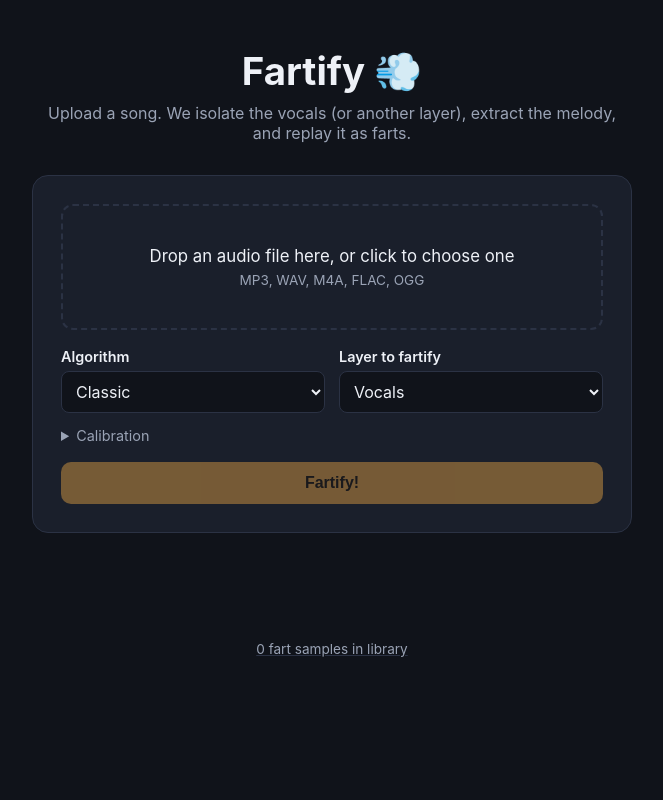
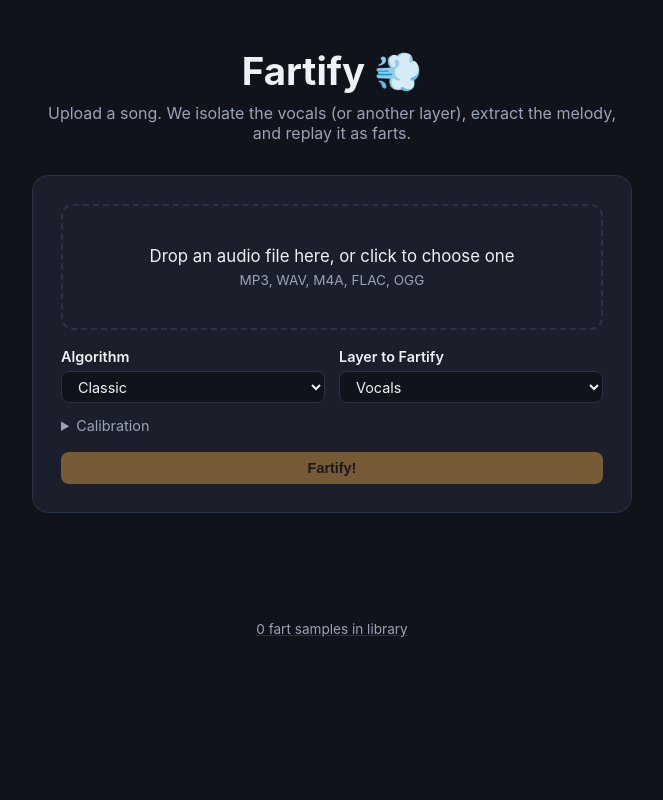
Before and after one commit to Lindblum/fartify-py, a Flask app: page / in a window 1280 px wide. Shown: the whole page, without its empty margins (308-971 px from the left). Run offline with Flask 3, Linux system fonts and the light colour scheme; data that the repository does not hold is empty.

Commit message:
Tighten UI controls, show failed-job logs, default to port 5181
- Download and delete buttons use inline SVG icons instead of emoji.
- Text boxes, dropdowns and buttons share one compact size (32px tall,
  12px side padding, 0.9rem text), set by CSS variables.
- Job cards put the result text and spectrograms in a collapsible
  Details section. For a failed job it holds the job's captured log
  lines and traceback (last 200 lines, saved with the job).
- "Layer to Fartify" is capitalized.
- The server defaults to port 5181 (PORT still overrides).

Co-Authored-By: Claude Opus 5.5 <noreply@anthropic.com>

```diff
--- a/app.py
+++ b/app.py
@@ -191,12 +191,39 @@ def _set_job(job_id: str, **fields):
         _save_jobs_locked()
 
 
+class _ThreadLogCapture(logging.Handler):
+    """Collects the log lines written by one thread (a job's worker), so a
+    failed job can show what led up to the error. Keeps only the last
+    JOB_LOG_MAX_LINES."""
+
+    def __init__(self):
+        super().__init__(level=logging.INFO)
+        self.thread_id = threading.get_ident()
+        self.lines: list[str] = []
+        self.setFormatter(logging.Formatter("%(asctime)s %(levelname)s %(name)s: %(message)s"))
+
+    def emit(self, record: logging.LogRecord):
+        if record.thread != self.thread_id:
+            return
+        try:
+            self.lines.append(self.format(record))
+        except Exception:  # noqa: BLE001 -- a log line must never break the job
+            return
+        del self.lines[:-JOB_LOG_MAX_LINES]
+
+
+# How much of a failed job's log is kept for the page to show.
+JOB_LOG_MAX_LINES = 200
+
+
 def _process_job(job_id: str, input_path: str, settings: PipelineSettings):
     work_dir = os.path.join(OUTPUT_DIR, job_id)
 
     def progress_cb(state: dict):
         _set_job(job_id, **state)
 
+    capture = _ThreadLogCapture()
+    logging.getLogger().addHandler(capture)
     try:
         _set_job(job_id, status="processing", stage="starting", progress=0.0)
         result = run_pipeline(
@@ -222,8 +249,10 @@ def _process_job(job_id: str, input_path: str, settings: PipelineSettings):
             job_result["approx_spectrogram_url"] = f"/jobs/{job_id}/spectrogram/approx"
         _set_job(job_id, status="done", progress=1.0, stage="done", result=job_result)
     except Exception as exc:  # noqa: BLE001
-        logging.exception("job %s failed", job_id)
-        _set_job(job_id, status="error", error=str(exc))
+        logging.exception("job %s failed", job_id)  # captured too, traceback included
+        _set_job(job_id, status="error", error=str(exc), error_log="\n".join(capture.lines))
+    finally:
+        logging.getLogger().removeHandler(capture)
 
 
 @app.route("/")
@@ -524,5 +553,5 @@ def rebuild_samples():
 
 
 if __name__ == "__main__":
-    port = int(os.environ.get("PORT", 5000))
+    port = int(os.environ.get("PORT", 5181))
     app.run(host="0.0.0.0", port=port, debug=True)
--- a/static/app.js
+++ b/static/app.js
@@ -331,6 +331,11 @@ function setJobState(card, job) {
   const progressStage = card.querySelector(".progress-stage");
   const resultWrap = card.querySelector(".job-result");
   const errorWrap = card.querySelector(".job-error");
+  // Details holds the result text + spectrograms for a finished job, and
+  // the error log for a failed one.
+  const details = card.querySelector(".job-details");
+  const resultMeta = card.querySelector(".result-meta");
+  const errorLog = card.querySelector(".error-log");
   // The download links live in the persistent .job-actions row (alongside
   // delete, which stays available in every state), so they're shown/hidden
   // on their own rather than via their old parent .job-result wrapper.
@@ -346,6 +351,9 @@ function setJobState(card, job) {
     resultWrap.classList.remove("hidden");
     downloadAudio.classList.remove("hidden");
     downloadMidi.classList.remove("hidden");
+    details.classList.remove("hidden");
+    resultMeta.classList.remove("hidden");
+    errorLog.classList.add("hidden");
     fillResult(card, job);
   } else if (job.status === "error") {
     progressWrap.classList.add("hidden");
@@ -354,9 +362,17 @@ function setJobState(card, job) {
     downloadAudio.classList.add("hidden");
     downloadMidi.classList.add("hidden");
     card.querySelector(".error-message").textContent = job.error || "Processing failed";
+    // Jobs that failed before error logs were kept (or were interrupted by
+    // a restart) have no log, so there's nothing to show in Details.
+    details.classList.toggle("hidden", !job.error_log);
+    resultMeta.classList.add("hidden");
+    card.querySelector(".result-spectrograms").classList.add("hidden");
+    errorLog.classList.remove("hidden");
+    errorLog.textContent = job.error_log || "";
   } else {
     resultWrap.classList.add("hidden");
     errorWrap.classList.add("hidden");
+    details.classList.add("hidden");
     downloadAudio.classList.add("hidden");
     downloadMidi.classList.add("hidden");
     progressWrap.classList.remove("hidden");
--- a/static/style.css
+++ b/static/style.css
@@ -7,6 +7,11 @@
   --muted: #9aa3b5;
   --border: #2b3244;
   --error: #ff6b6b;
+  /* Shared by every text box, dropdown and button. */
+  --control-height: 32px;
+  --control-pad-x: 12px;
+  --control-font-size: 0.9rem;
+  --control-radius: 8px;
 }
 
 * { box-sizing: border-box; }
@@ -77,12 +83,14 @@ h1 { font-size: 2.4rem; margin: 0 0 8px; }
 
 select, input[type="number"] {
   width: 100%;
-  padding: 9px 10px;
+  height: var(--control-height);
+  padding: 0 var(--control-pad-x);
   border: 1px solid var(--border);
-  border-radius: 8px;
+  border-radius: var(--control-radius);
   background: var(--bg);
   color: var(--text);
   font: inherit;
+  font-size: var(--control-font-size);
 }
 
 select:focus, input[type="number"]:focus { outline: none; border-color: var(--accent); }
@@ -95,13 +103,15 @@ input[type="checkbox"] { accent-color: var(--accent); width: 16px; height: 16px;
 
 .calibration { margin-top: 14px; }
 
-.calibration summary {
+.calibration summary,
+.job-details summary {
   cursor: pointer;
   color: var(--muted);
   font-size: 0.9rem;
   user-select: none;
 }
-.calibration summary:hover { color: var(--accent); }
+.calibration summary:hover,
+.job-details summary:hover { color: var(--accent); }
 
 .field-group {
   border: 1px solid var(--border);
@@ -137,17 +148,20 @@ button.link-button {
 button.link-button:hover:not(:disabled) { background: none; color: var(--accent); }
 
 button, .button {
-  display: inline-block;
+  display: inline-flex;
+  align-items: center;
+  justify-content: center;
+  gap: 6px;
   margin-top: 18px;
   width: 100%;
-  text-align: center;
-  padding: 12px 18px;
+  height: var(--control-height);
+  padding: 0 var(--control-pad-x);
   border: none;
-  border-radius: 10px;
+  border-radius: var(--control-radius);
   background: var(--accent);
   color: #1a1207;
   font-weight: 600;
-  font-size: 1rem;
+  font-size: var(--control-font-size);
   cursor: pointer;
   text-decoration: none;
   transition: background 0.15s ease, opacity 0.15s ease;
--- a/templates/index.html
+++ b/templates/index.html
@@ -32,7 +32,7 @@
               </select>
             </label>
             <label class="field">
-              <span class="field-label">Layer to fartify</span>
+              <span class="field-label">Layer to Fartify</span>
               <select id="layer" name="layer">
                 {% for l in layers %}
                 <option value="{{ l.value }}" data-note="{{ l.note }}">{{ l.label }}</option>
@@ -93,7 +93,11 @@
         <div class="progress-bar"><div class="progress-fill"></div></div>
         <p class="progress-stage"></p>
       </div>
-      <div class="job-result hidden">
+      <div class="job-error hidden">
+        <p class="error-message"></p>
+      </div>
+      <details class="job-details hidden">
+        <summary>Details</summary>
         <div class="result-meta"></div>
         <div class="result-spectrograms hidden">
           <a class="spectrogram-link layer-spectrogram" target="_blank" rel="noopener" title="Open full size">
@@ -111,15 +115,15 @@
             </span>
           </a>
         </div>
+        <pre class="error-log hidden"></pre>
+      </details>
+      <div class="job-result hidden">
         <audio class="player" controls></audio>
       </div>
-      <div class="job-error hidden">
-        <p class="error-message"></p>
-      </div>
       <div class="job-actions">
-        <a class="button download-audio hidden" download title="Download audio (WAV)">⬇️ WAV</a>
-        <a class="button secondary download-midi hidden" download title="Download melody (MIDI)">⬇️ MIDI</a>
-        <button type="button" class="icon-button delete-job" title="Delete job" aria-label="Delete job">🗑️</button>
+        <a class="button download-audio hidden" download title="Download audio (WAV)"><svg class="icon" viewBox="0 0 24 24" width="16" height="16" fill="none" stroke="currentColor" stroke-width="2" stroke-linecap="round" stroke-linejoin="round" aria-hidden="true"><path d="M21 15v4a2 2 0 0 1-2 2H5a2 2 0 0 1-2-2v-4"/><polyline points="7 10 12 15 17 10"/><line x1="12" y1="15" x2="12" y2="3"/></svg> WAV</a>
+        <a class="button secondary download-midi hidden" download title="Download melody (MIDI)"><svg class="icon" viewBox="0 0 24 24" width="16" height="16" fill="none" stroke="currentColor" stroke-width="2" stroke-linecap="round" stroke-linejoin="round" aria-hidden="true"><path d="M21 15v4a2 2 0 0 1-2 2H5a2 2 0 0 1-2-2v-4"/><polyline points="7 10 12 15 17 10"/><line x1="12" y1="15" x2="12" y2="3"/></svg> MIDI</a>
+        <button type="button" class="icon-button delete-job" title="Delete job" aria-label="Delete job"><svg class="icon" viewBox="0 0 24 24" width="18" height="18" fill="none" stroke="currentColor" stroke-width="1.75" stroke-linecap="round" stroke-linejoin="round" aria-hidden="true"><polyline points="3 6 5 6 21 6"/><path d="M19 6l-1 14a2 2 0 0 1-2 2H8a2 2 0 0 1-2-2L5 6"/><path d="M9.5 10v7.5"/><path d="M14.5 10v7.5"/><path d="M9 6V4a1 1 0 0 1 1-1h4a1 1 0 0 1 1 1v2"/></svg></button>
       </div>
     </div>
   </template>
```
Also changed, not shown: other parts of static/style.css (+29 -4 lines), templates/samples.html (+4 -4 lines), README.md.
